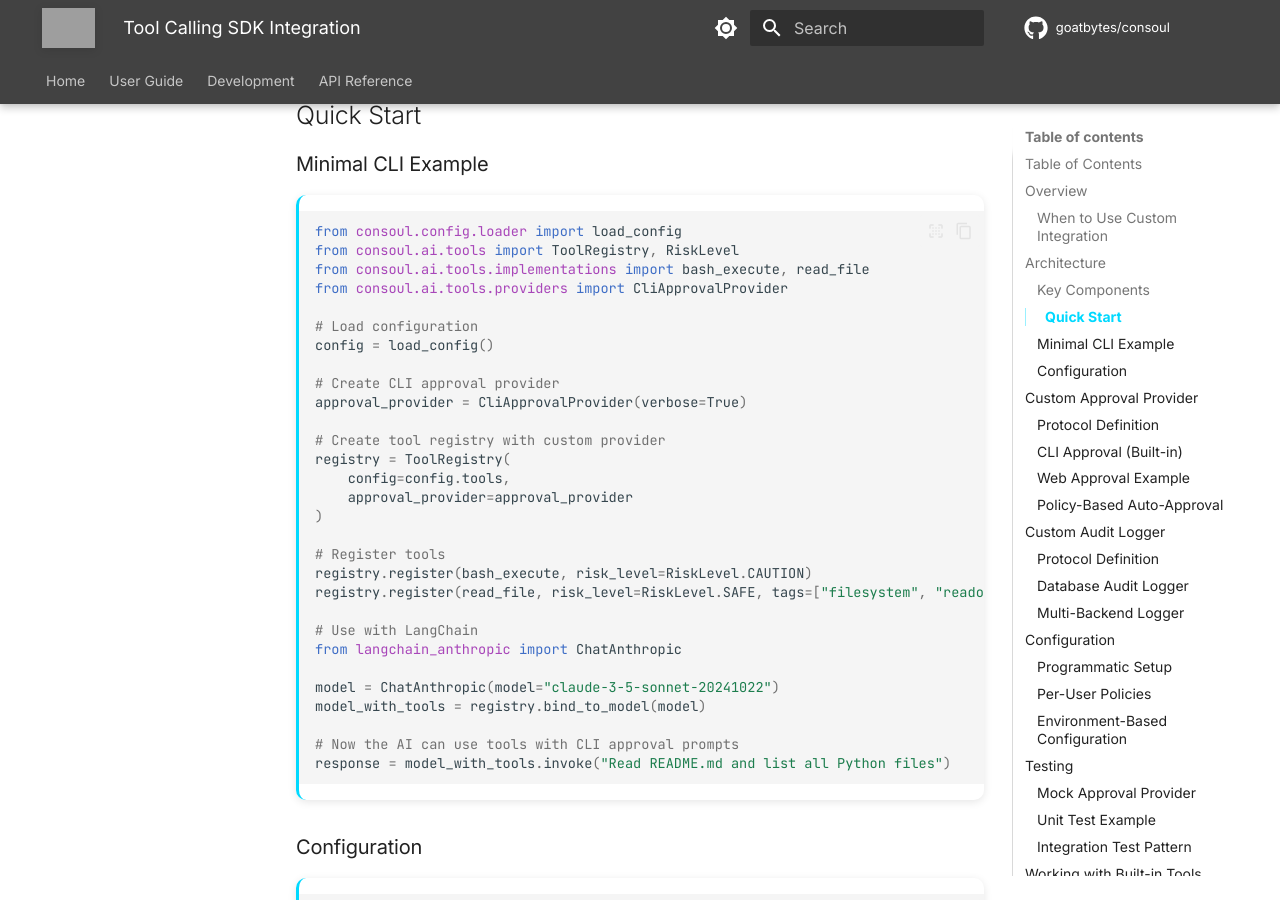
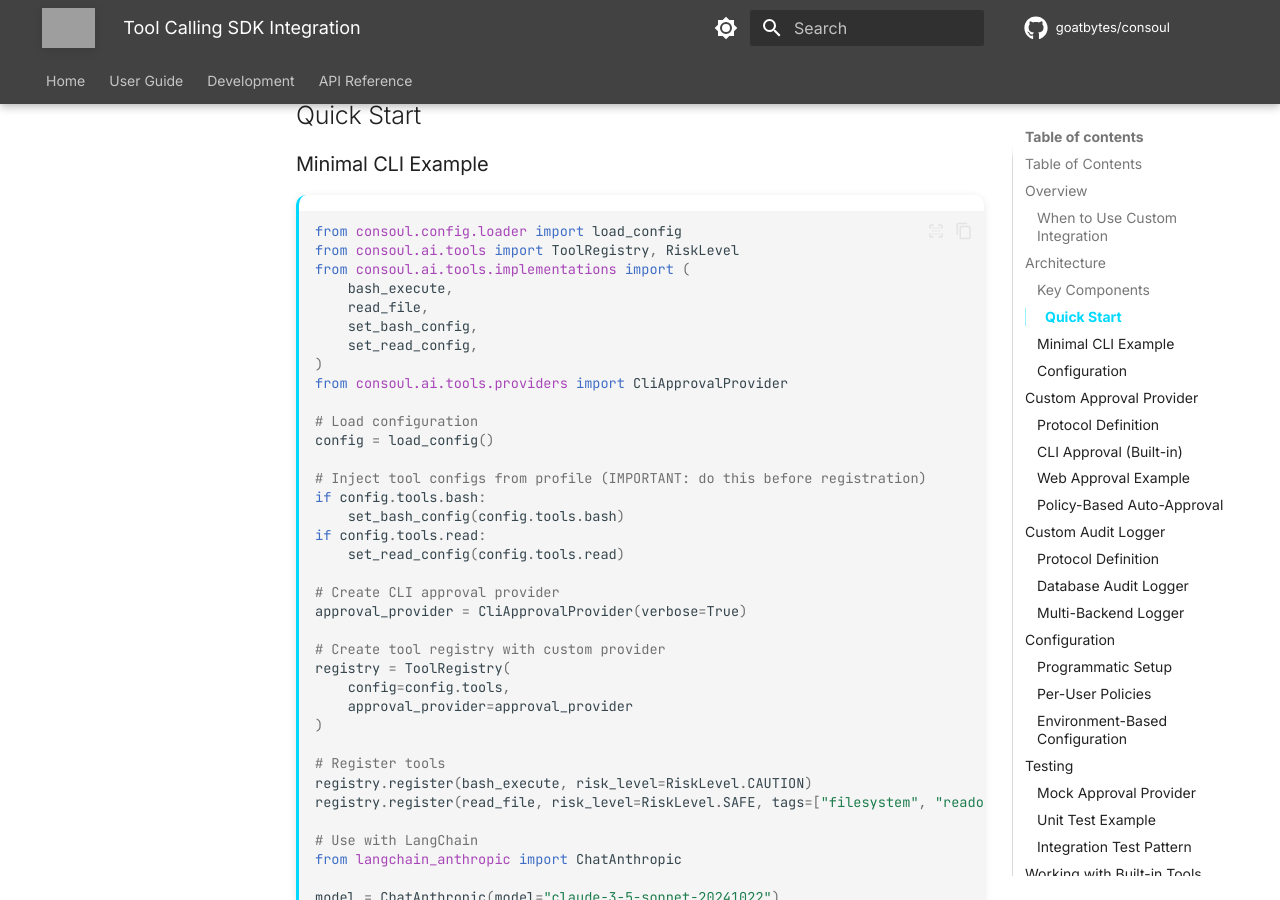
Before and after one commit to goatbytes/consoul, an MkDocs documentation site: the page built from docs/sdk/tool-calling-integration.md, in a window 1280 px wide and 900 px high, scrolled down 2061 px. Built offline with MkDocs 1.6.1 and Material for MkDocs 9.7.7, drawn with Linux system fonts in a browser that asks for light colours; comment, search, counter and statistics services are not loaded; grey boxes are pictures that could not be loaded.

````diff
--- a/docs/sdk/tool-calling-integration.md
+++ b/docs/sdk/tool-calling-integration.md
@@ -84,11 +84,22 @@ Use the built-in TUI when:
 ```python
 from consoul.config.loader import load_config
 from consoul.ai.tools import ToolRegistry, RiskLevel
-from consoul.ai.tools.implementations import bash_execute, read_file
+from consoul.ai.tools.implementations import (
+    bash_execute,
+    read_file,
+    set_bash_config,
+    set_read_config,
+)
 from consoul.ai.tools.providers import CliApprovalProvider
 
 # Load configuration
 config = load_config()
+
+# Inject tool configs from profile (IMPORTANT: do this before registration)
+if config.tools.bash:
+    set_bash_config(config.tools.bash)
+if config.tools.read:
+    set_read_config(config.tools.read)
 
 # Create CLI approval provider
 approval_provider = CliApprovalProvider(verbose=True)
--- a/pyproject.toml
+++ b/pyproject.toml
@@ -116,6 +116,9 @@ pydantic-settings = "^2.11.0"
 python-dotenv = "^1.2.1"
 requests = "^2.32.5"
 pypdf = {version = ">=4.0.0", optional = true}
+
+[tool.poetry.extras]
+pdf = ["pypdf"]
 
 [tool.poetry.group.dev.dependencies]
 pytest = "^8.4.2"
````
Also changed, not shown: 3 other files.
